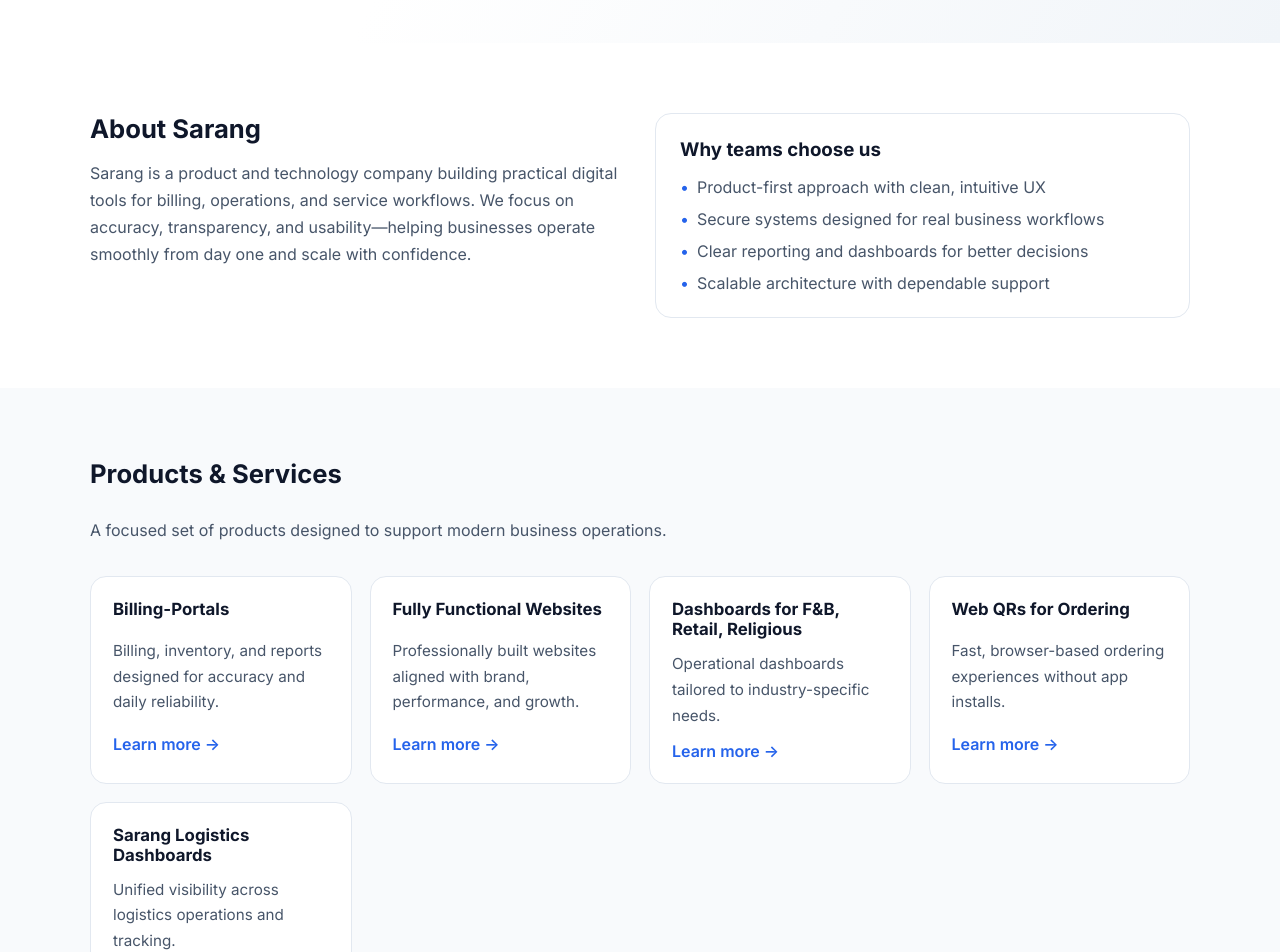
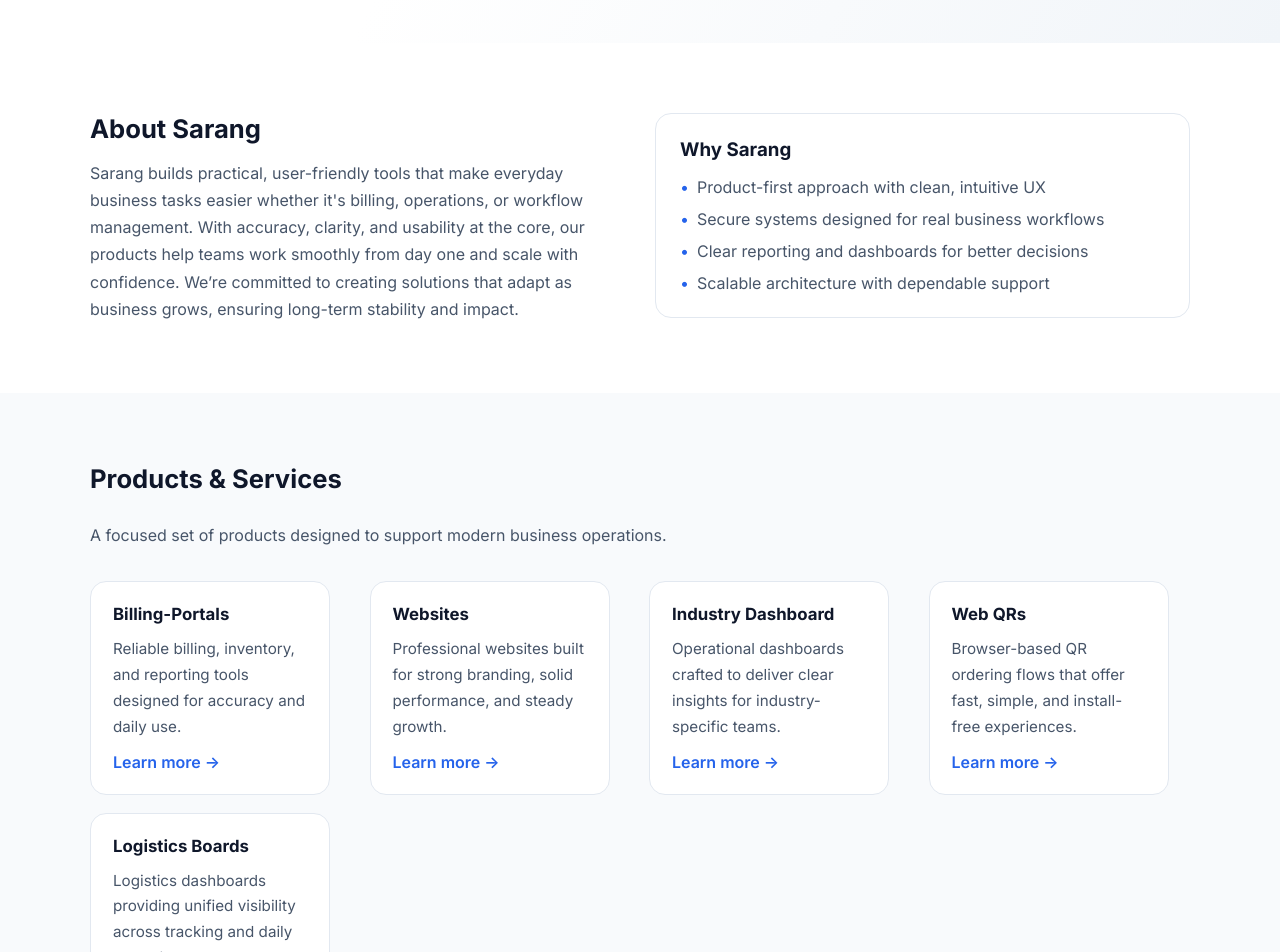
Before and after one commit to aasthamiittal/Sarang-Website, a React (Vite) app: page / in a window 1280 px wide. Shown: the part 500-1452 px from the top of the page. Built offline with nearby package versions, Linux system fonts and the light colour scheme.

Commit message:
changes in data

```diff
--- a/src/index.css
+++ b/src/index.css
@@ -273,7 +273,7 @@
 }
 
 .feature-grid {
-  display: grid;
+display: grid;
   gap: 18px;
   grid-template-columns: repeat(auto-fit, minmax(240px, 1fr));
 }
@@ -285,6 +285,9 @@
   background: var(--surface);
   display: grid;
   gap: 12px;
+  flex: 1;
+  width: 240px;
+  min-height: 180px;
 }
 
 .feature-card h3 {
--- a/src/pages/Home.jsx
+++ b/src/pages/Home.jsx
@@ -4,29 +4,29 @@
   {
     title: "Billing-Portals",
     description:
-      "Billing, inventory, and reports designed for accuracy and daily reliability.",
+      "Reliable billing, inventory, and reporting tools designed for accuracy and daily use.",
     link: "/billing-portal",
   },
   {
-    title: "Fully Functional Websites",
+    title: "Websites",
     description:
-      "Professionally built websites aligned with brand, performance, and growth.",
+      "Professional websites built for strong branding, solid performance, and steady growth.",
     link: "/websites",
   },
   {
-    title: "Dashboards for F&B, Retail, Religious",
-    description: "Operational dashboards tailored to industry-specific needs.",
+    title: "Industry Dashboard",
+    description: "Operational dashboards crafted to deliver clear insights for industry-specific teams.",
     link: "/dashboards",
   },
   {
-    title: "Web QRs for Ordering",
+    title: "Web QRs",
     description:
-      "Fast, browser-based ordering experiences without app installs.",
+      "Browser-based QR ordering flows that offer fast, simple, and install-free experiences.",
     link: "/web-qrs",
   },
   {
-    title: "Sarang Logistics Dashboards",
-    description: "Unified visibility across logistics operations and tracking.",
+    title: "Logistics Boards",
+    description: "Logistics dashboards providing unified visibility across tracking and daily operations.",
     link: "/logistics",
   },
 ];
@@ -46,8 +46,7 @@
           <div className="hero-text">
 
             <h1>
-              Digital products that simplify and scale everyday business
-              operations.
+              Solutions that simplify and scale your business operations.
             </h1>
             <p className="subtitle">
               Sarang builds billing systems, operational dashboards, and
@@ -69,7 +68,7 @@
             </p>
             <div className="mini-metrics">
               <div>
-                <strong>Production Ready</strong>
+                <strong>Streamlined</strong>
                 <span>deployments</span>
               </div>
               <div>
@@ -90,14 +89,15 @@
           <div>
             <h2>About Sarang</h2>
             <p>
-              Sarang is a product and technology company building practical
-              digital tools for billing, operations, and service workflows. We
-              focus on accuracy, transparency, and usability—helping businesses
-              operate smoothly from day one and scale with confidence.
+            Sarang builds practical, user-friendly tools that make everyday
+            business tasks easier whether it's billing, operations, or workflow management.
+            With accuracy, clarity, and usability at the core, our products help teams work smoothly
+            from day one and scale with confidence. We’re committed to creating solutions that adapt
+            as business grows, ensuring long-term stability and impact.
             </p>
           </div>
           <div className="highlight-card">
-            <h3>Why teams choose us</h3>
+            <h3>Why Sarang</h3>
             <ul>
               {highlights.map((item) => (
                 <li key={item}>{item}</li>
```
